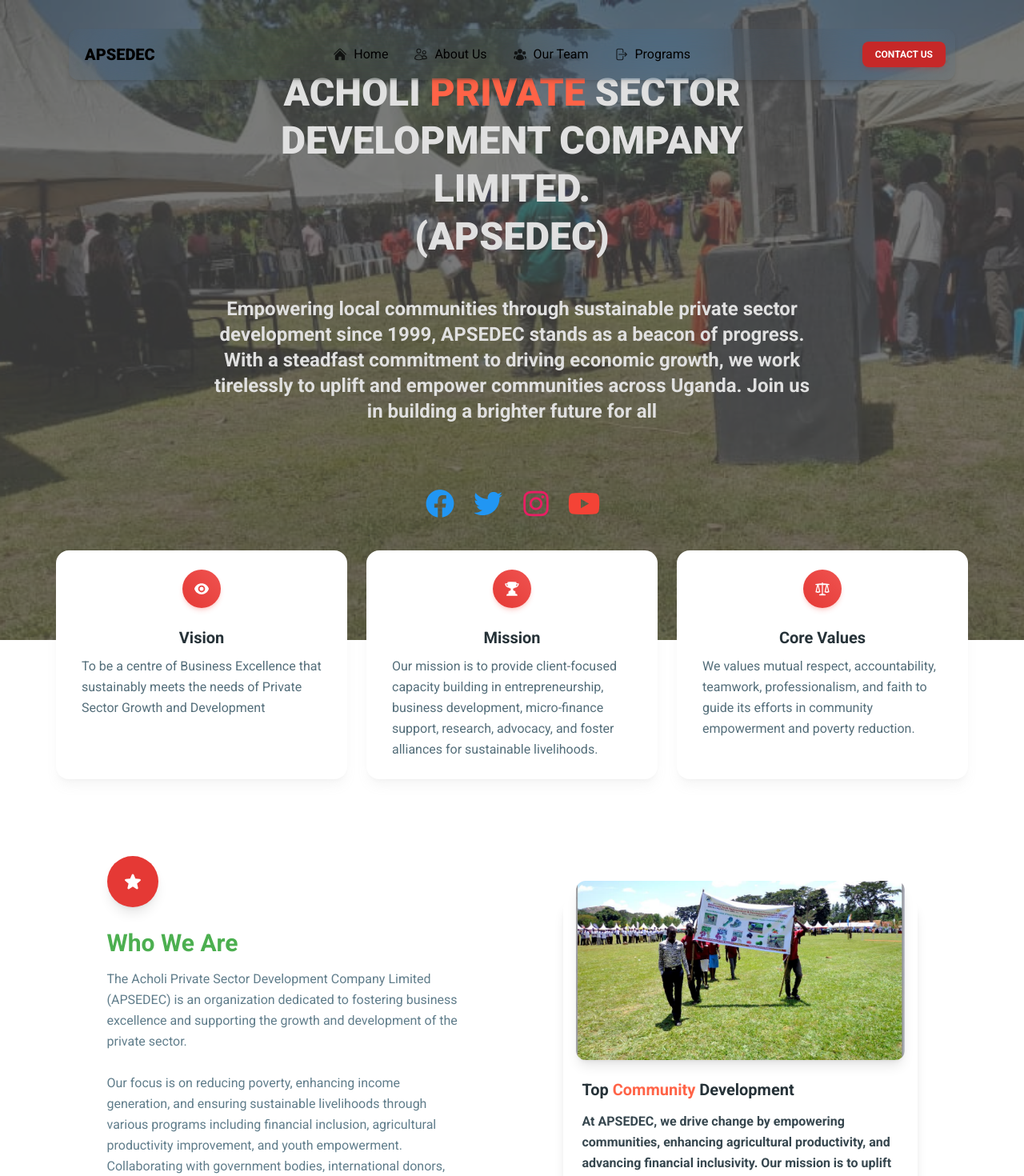
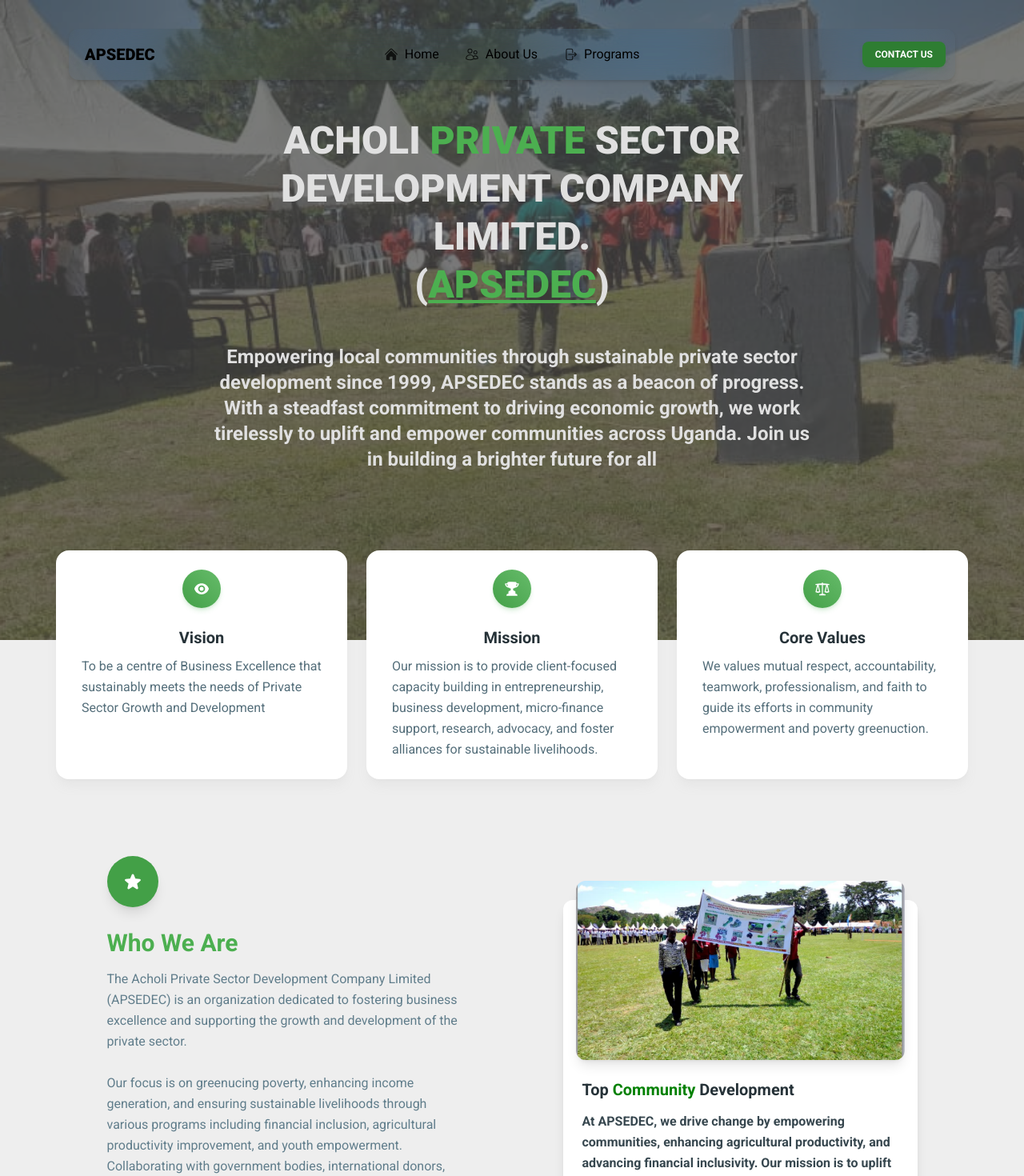
Before and after one commit to BANADDA/APSEDEC-Org, a React (Vite) app: page /about-us in a window 1280 px wide. Shown: the top 1470 px of the page at 80% size. Built offline with nearby package versions, Linux system fonts and the light colour scheme.

Commit message:
modified:   src/data/features-data.js 	modified:   src/pages/home.jsx 	modified:   src/pages/home.module.css 	modified:   src/routes.jsx 	modified:   src/widgets/layout/navbar.jsx

```diff
--- a/src/data/features-data.js
+++ b/src/data/features-data.js
@@ -6,22 +6,22 @@ import {
 
 export const featuresData = [
   {
-    color: "red",
+    color: "green",
     title: "Vision",
     icon: EyeIcon,
     description: "To be a centre of Business Excellence that sustainably meets the needs of Private Sector Growth and Development",
   },
   {
-    color: "red",
+    color: "green",
     title: "Mission",
     icon: TrophyIcon,
     description: "Our mission is to provide client-focused capacity building in entrepreneurship, business development, micro-finance support, research, advocacy, and foster alliances for sustainable livelihoods.",
   },
   {
-    color: "red",
+    color: "green",
     title: "Core Values",
     icon: ScaleIcon,
-    description: "We values mutual respect, accountability, teamwork, professionalism, and faith to guide its efforts in community empowerment and poverty reduction.",
+    description: "We values mutual respect, accountability, teamwork, professionalism, and faith to guide its efforts in community empowerment and poverty greenuction.",
   },
 ];
 
--- a/src/pages/home.jsx
+++ b/src/pages/home.jsx
@@ -7,7 +7,6 @@ import {
   CardBody,
   CardHeader,
   Checkbox,
-  IconButton,
   Input,
   Textarea,
   Typography
@@ -54,10 +53,10 @@ export function Home() {
                 variant="h1"
                 className="mb-6 font-black text-gray-300"
               >
-                ACHOLI <span className={styled["home-span"]}>PRIVATE</span>{" "}
+                ACHOLI <span className="text-green-500">PRIVATE</span>{" "}
                 SECTOR DEVELOPMENT COMPANY LIMITED.
                 <br />
-                (APSEDEC)
+                (<span className="text-green-500" style={{ textDecoration: 'underline' }}>APSEDEC</span>)
               </Typography>
               <Typography
                 variant="lead"
@@ -71,7 +70,7 @@ export function Home() {
                 us in building a brighter future for all
               </Typography>
 
-              <div className=" flex items-center justify-center gap-5 pt-20">
+              {/* <div className=" flex items-center justify-center gap-5 pt-20">
                 <IconButton color="blue" variant="text">
                   <i className={`fa-brands fa-facebook text-4xl`} />
                 </IconButton>
@@ -81,15 +80,15 @@ export function Home() {
                 <IconButton color="pink" variant="text">
                   <i className={`fa-brands fa-instagram text-4xl`} />
                 </IconButton>
-                <IconButton color="red" variant="text">
+                <IconButton color="green" variant="text">
                   <i className={`fa-brands fa-youtube text-4xl`} />
                 </IconButton>
-              </div>
+              </div> */}
             </div>
           </div>
         </div>
       </div>
-      <section className="-mt-32 bg-white px-4 pb-20 pt-4">
+      <section className="-mt-32 bg-gray-200 px-4 pb-20 pt-4">
         <div className="container mx-auto">
           <div className="grid grid-cols-1 gap-6 md:grid-cols-2 lg:grid-cols-3">
             {featuresData.map(({ color, title, icon, description }) => (
@@ -106,7 +105,7 @@ export function Home() {
           </div>
           <div className="mt-32 flex flex-wrap items-center">
             <div className="mx-auto -mt-8 w-full px-4 md:w-5/12">
-              <div className="mb-6 inline-flex h-16 w-16 items-center justify-center rounded-full bg-red-600 p-2 text-center shadow-lg">
+              <div className="mb-6 inline-flex h-16 w-16 items-center justify-center rounded-full bg-green-600 p-2 text-center shadow-lg">
                 <svg xmlns="http://www.w3.org/2000/svg" viewBox="0 0 24 24" fill="currentColor" className="text-white w-6 h-6">
                   <path fillRule="evenodd" d="M10.788 3.21c.448-1.077 1.976-1.077 2.424 0l2.082 5.006 5.404.434c1.164.093 1.636 1.545.749 2.305l-4.117 3.527 1.257 5.273c.271 1.136-.964 2.033-1.96 1.425L12 18.354 7.373 21.18c-.996.608-2.231-.29-1.96-1.425l1.257-5.273-4.117-3.527c-.887-.76-.415-2.212.749-2.305l5.404-.434 2.082-5.005Z" clipRule="evenodd" />
                 </svg>
@@ -124,7 +123,7 @@ export function Home() {
                 of the private sector.
                 <br />
                 <br />
-                Our focus is on reducing poverty, enhancing income generation,
+                Our focus is on greenucing poverty, enhancing income generation,
                 and ensuring sustainable livelihoods through various programs including financial
                 inclusion, agricultural productivity improvement, and youth empowerment.
                 Collaborating with government bodies, international donors, and communities, we aim
@@ -133,7 +132,7 @@ export function Home() {
               <Link to="/">
                 <Button
                   variant="outlined"
-                  className="border-red-600 text-red-600 hover:bg-red-600 hover:text-white focus:ring-gray-200"
+                  className="border-green-600 text-green-600 hover:bg-green-600 hover:text-white focus:ring-gray-200"
                 >
                   Read More
                 </Button>
--- a/src/pages/home.module.css
+++ b/src/pages/home.module.css
@@ -1,5 +1,5 @@
 .home-span {
-    color: tomato;
+    color: green;
 }
 
 .btn-outline {
--- a/src/routes.jsx
+++ b/src/routes.jsx
@@ -2,8 +2,7 @@ import { Home } from "@/pages";
 import { UsersIcon } from "@heroicons/react/24/outline";
 import {
   ArrowRightOnRectangleIcon,
-  HomeIcon,
-  UserGroupIcon
+  HomeIcon
 } from "@heroicons/react/24/solid";
 
 export const routes = [
@@ -19,12 +18,12 @@ export const routes = [
     path: "/about-us",
     element: <Home />,
   },
-  {
-    icon: UserGroupIcon,
-    name: "Our Team",
-    path: "/teamPage",
-    element: <Home/>,
-  },
+  // {
+  //   icon: UserGroupIcon,
+  //   name: "Our Team",
+  //   path: "/teamPage",
+  //   element: <Home/>,
+  // },
   {
     icon: ArrowRightOnRectangleIcon,
     name: "Programs",
--- a/src/widgets/layout/navbar.jsx
+++ b/src/widgets/layout/navbar.jsx
@@ -28,7 +28,7 @@ export function Navbar({ logo, brandName1, brandName2, brandName3, brandName4, b
           as="li"
           variant="small"
           color="inherit"
-          className="capitalize hover:text-red-700 font-semibold text-base"
+          className="capitalize hover:text-green-700 font-semibold text-base"
         >
           {href ? (
             <a
@@ -87,8 +87,8 @@ export function Navbar({ logo, brandName1, brandName2, brandName3, brandName4, b
         <IconButton
           variant="text"
           size="lg"
-          color="red"
-          className="ml-auto text-inherit hover:bg-red-700 focus:bg-red-700 active:bg-red-700  lg:hidden"
+          color="green"
+          className="ml-auto text-inherit hover:bg-green-700 focus:bg-green-700 active:bg-green-700  lg:hidden"
           onClick={() => setOpenNav(!openNav)}
         >
           {openNav ? (
@@ -99,7 +99,7 @@ export function Navbar({ logo, brandName1, brandName2, brandName3, brandName4, b
         </IconButton>
       </div>
       <MobileNav
-        className="rounded-xl bg-white px-4 pt-2 pb-4 text-red-400"
+        className="rounded-xl bg-white px-4 pt-2 pb-4 text-green-400"
         open={openNav}
       >
         <div className="container mx-auto">
@@ -141,7 +141,7 @@ Navbar.defaultProps = {
       to="/"
       target=""
     >
-      <Button className=" from-red-800 to-red-800 shadow-md shadow-red-800/20 hover:shadow-lg hover:shadow-red-700/40 active:opacity-[0.85] block w-full" variant="gradient" size="sm" fullWidth>
+      <Button className=" from-green-800 to-green-800 shadow-md shadow-green-800/20 hover:shadow-lg hover:shadow-green-700/40 active:opacity-[0.85] block w-full" variant="gradient" size="sm" fullWidth>
       Contact Us
     </Button>
     </Link>
@@ -150,7 +150,7 @@ Navbar.defaultProps = {
 
 Navbar.propTypes = {
   brandName: PropTypes.string,
-  routes: PropTypes.arrayOf(PropTypes.object).isRequired,
+  routes: PropTypes.arrayOf(PropTypes.object).isRequigreen,
   action: PropTypes.node,
 };
 
```
